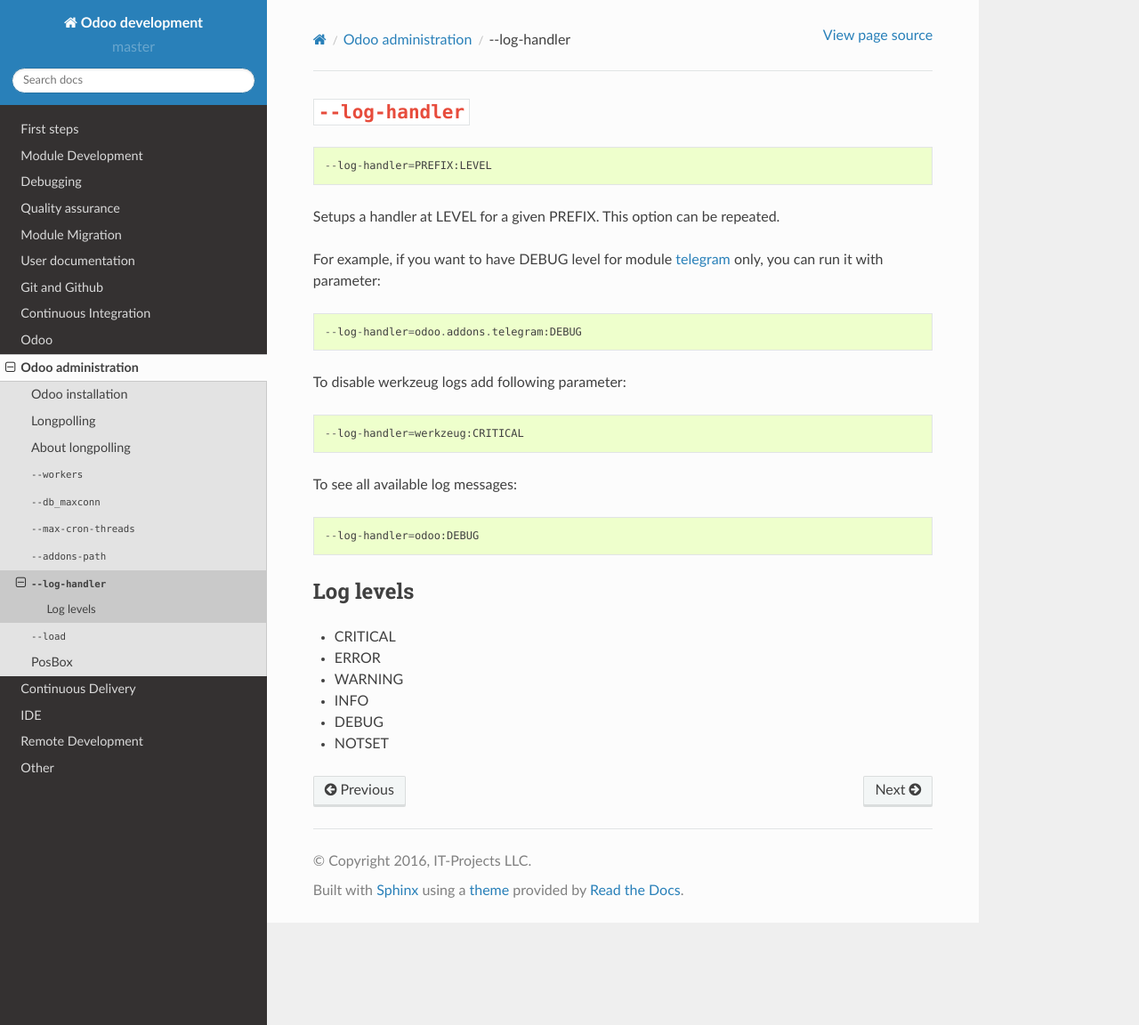
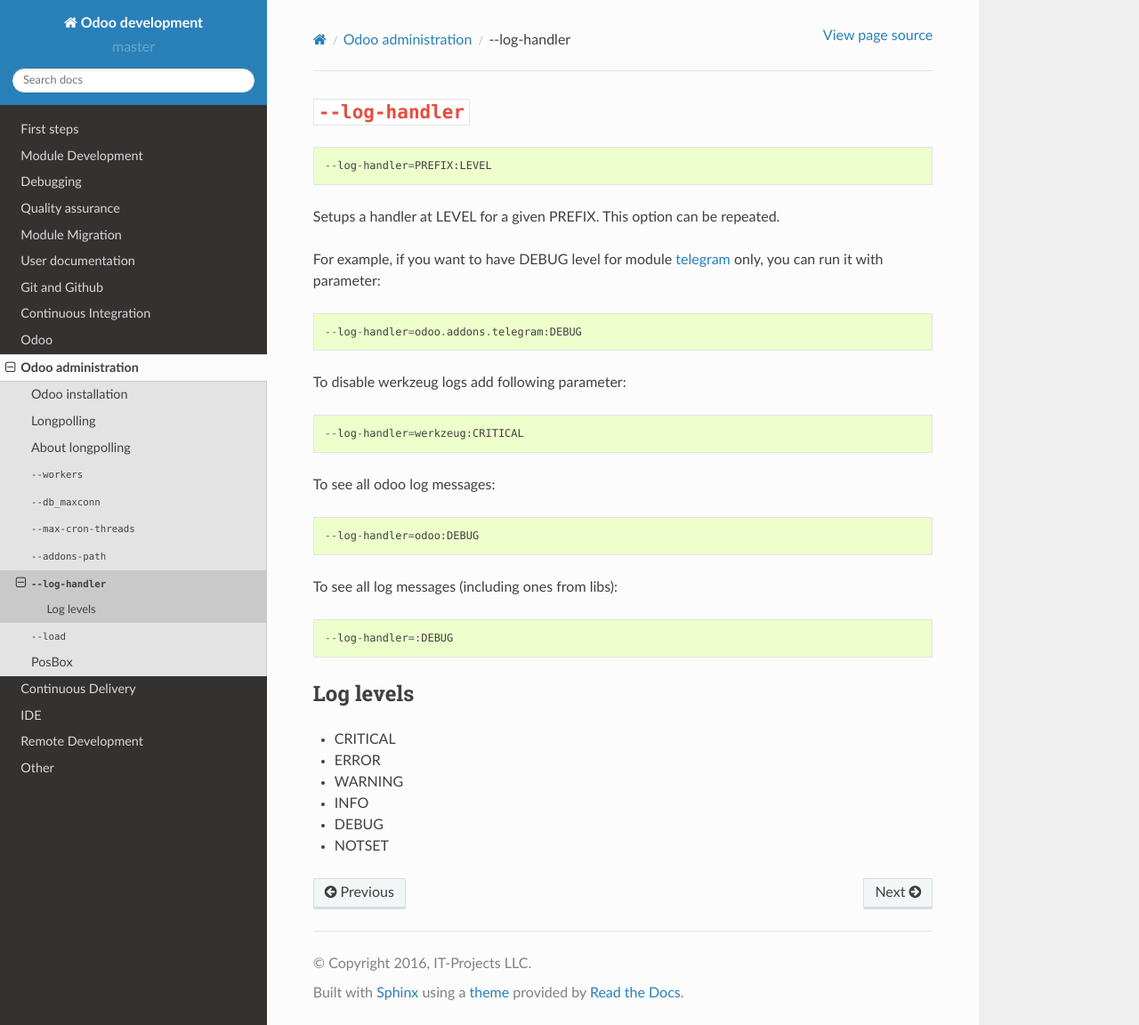
Before and after one commit to itpp-labs/odoo-development, a Sphinx documentation site: the page built from docs/admin/log-handler.rst, in a window 1280 px wide and 1152 px high. Shown: the whole window at 89% size. Built offline with Sphinx 7.4.7 and the Read the Docs theme 2.0.0, drawn with Linux system fonts in a browser that asks for light colours.

Commit message:
To see all log messages (including ones from libs):

```diff
--- a/docs/admin/log-handler.rst
+++ b/docs/admin/log-handler.rst
@@ -16,9 +16,13 @@
 
    --log-handler=werkzeug:CRITICAL
 
-To see all available log messages::
+To see all odoo log messages::
 
    --log-handler=odoo:DEBUG
+
+To see all log messages (including ones from libs)::
+
+   --log-handler=:DEBUG
 
 Log levels
 ==========
```
